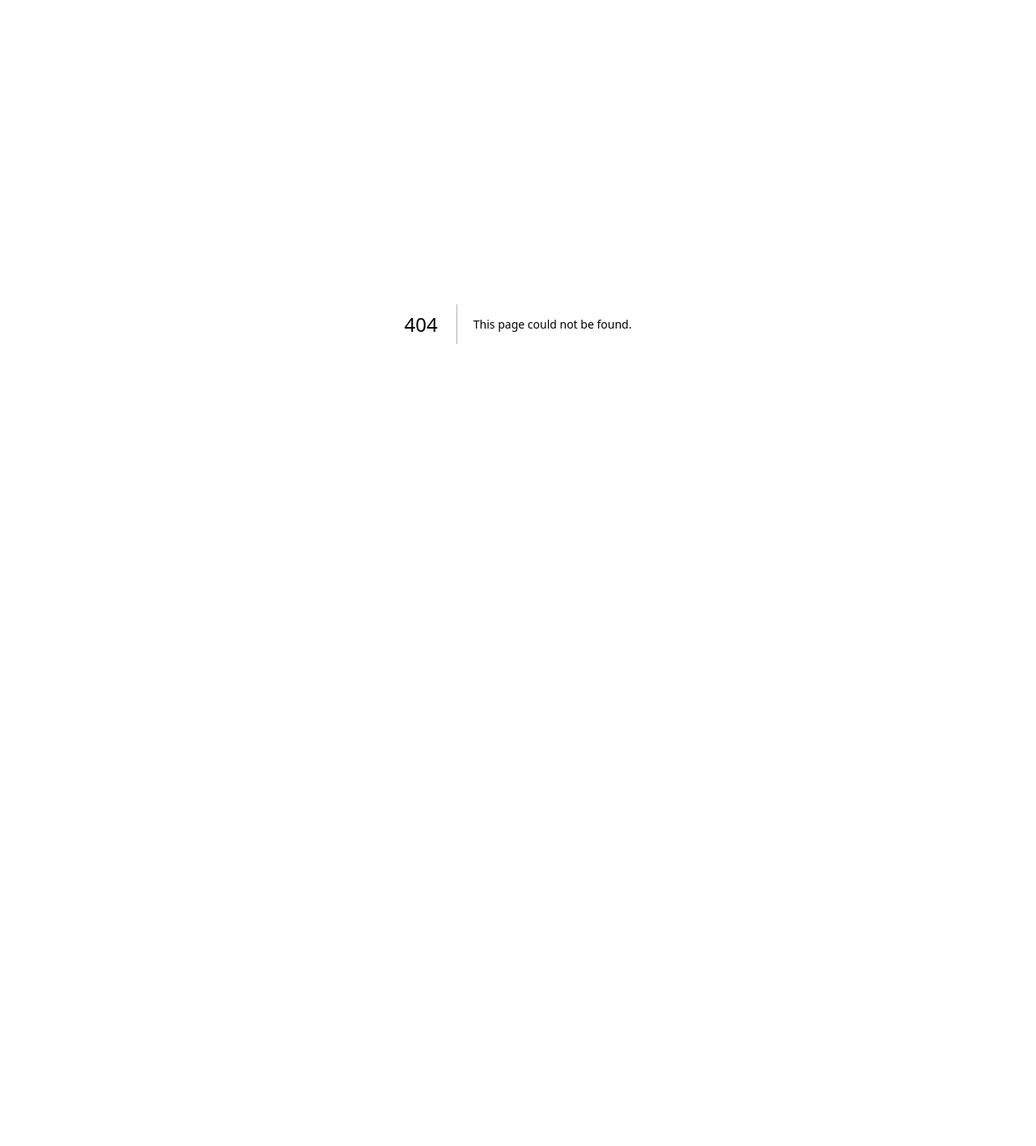
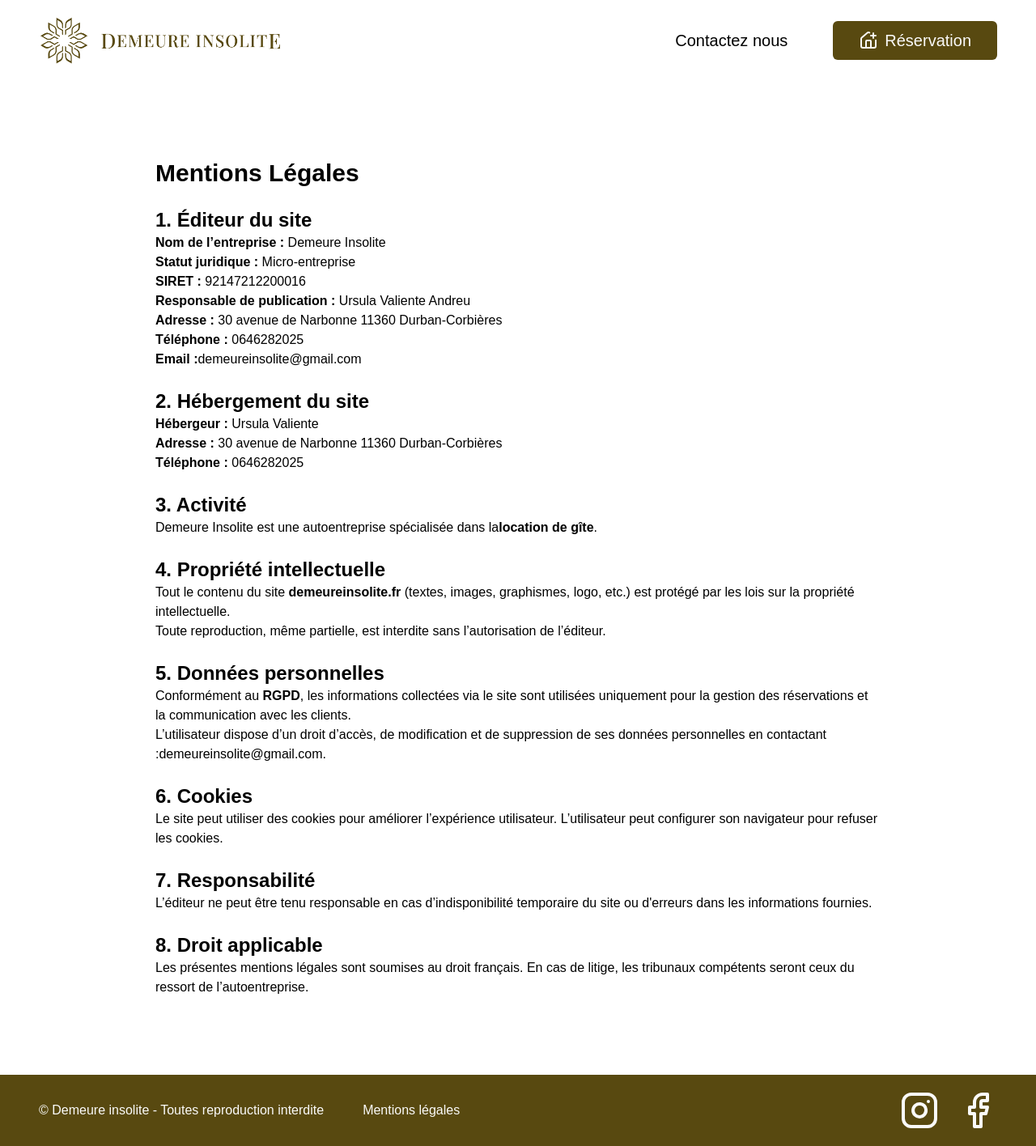
Before and after one commit to zics11/demeureinsolite_v2, a Next.js app: page /mentions-legales in a window 1280 px wide. Before the commit this address had no page. Shown: the whole page at 81% size. Before the commit the page ends 800 px from the top, so only its background shows below. Built offline with nearby package versions, Linux system fonts and the light colour scheme.

Commit message:
ajout page mentions legales

```diff
--- /dev/null
+++ b/app/mentions-legales/page.jsx
@@ -0,0 +1,109 @@
+import Header from '@/components/section/header';
+import Footer from '@/components/section/footer';
+
+export default function MentionsLegales() {
+  return (
+    <main className="">
+      <Header></Header>
+      <div className="  max-w-custom mx-auto px-48 my-24">
+        <h1 className="text-3xl font-bold mb-4">Mentions Légales</h1>
+
+        <h2 className="text-2xl font-semibold mt-6">1. Éditeur du site</h2>
+        <p>
+          <strong>Nom de l’entreprise :</strong> Demeure Insolite
+        </p>
+        <p>
+          <strong>Statut juridique :</strong> Micro-entreprise
+        </p>
+        <p>
+          <strong>SIRET :</strong> 92147212200016
+        </p>
+        <p>
+          <strong>Responsable de publication :</strong> Ursula Valiente Andreu
+        </p>
+        <p>
+          <strong>Adresse :</strong> 30 avenue de Narbonne 11360
+          Durban-Corbières
+        </p>
+        <p>
+          <strong>Téléphone :</strong> 0646282025
+        </p>
+        <p>
+          <strong>Email :</strong>
+          <a href="mailto:demeureinsolite@gmail.com">
+            demeureinsolite@gmail.com
+          </a>
+        </p>
+
+        <h2 className="text-2xl font-semibold mt-6">2. Hébergement du site</h2>
+        <p>
+          <strong>Hébergeur :</strong> Ursula Valiente
+        </p>
+        <p>
+          <strong>Adresse :</strong> 30 avenue de Narbonne 11360
+          Durban-Corbières
+        </p>
+        <p>
+          <strong>Téléphone :</strong> 0646282025
+        </p>
+
+        <h2 className="text-2xl font-semibold mt-6">3. Activité</h2>
+        <p>
+          Demeure Insolite est une autoentreprise spécialisée dans la
+          <strong>location de gîte</strong>.
+        </p>
+
+        <h2 className="text-2xl font-semibold mt-6">
+          4. Propriété intellectuelle
+        </h2>
+        <p>
+          Tout le contenu du site <strong>demeureinsolite.fr</strong> (textes,
+          images, graphismes, logo, etc.) est protégé par les lois sur la
+          propriété intellectuelle.
+        </p>
+        <p>
+          Toute reproduction, même partielle, est interdite sans l’autorisation
+          de l’éditeur.
+        </p>
+
+        <h2 className="text-2xl font-semibold mt-6">5. Données personnelles</h2>
+        <p>
+          Conformément au <strong>RGPD</strong>, les informations collectées via
+          le site sont utilisées uniquement pour la gestion des réservations et
+          la communication avec les clients.
+        </p>
+        <p>
+          L’utilisateur dispose d’un droit d’accès, de modification et de
+          suppression de ses données personnelles en contactant :
+          <a href="mailto:demeureinsolite@gmail.com">
+            demeureinsolite@gmail.com
+          </a>
+          .
+        </p>
+
+        <h2 className="text-2xl font-semibold mt-6">6. Cookies</h2>
+        <p>
+          Le site peut utiliser des cookies pour améliorer l’expérience
+          utilisateur. L’utilisateur peut configurer son navigateur pour refuser
+          les cookies.
+        </p>
+
+        <h2 className="text-2xl font-semibold mt-6">7. Responsabilité</h2>
+        <p>
+          L’éditeur ne peut être tenu responsable en cas d’indisponibilité
+          temporaire du site ou d'erreurs dans les informations fournies.
+        </p>
+
+        <h2 className="text-2xl font-semibold mt-6">8. Droit applicable</h2>
+        <p>
+          Les présentes mentions légales sont soumises au droit français. En cas
+          de litige, les tribunaux compétents seront ceux du ressort de
+          l’autoentreprise.
+        </p>
+      </div>
+      <section className=" bg-background ">
+        <Footer></Footer>
+      </section>
+    </main>
+  );
+}
--- a/app/page.js
+++ b/app/page.js
@@ -1,5 +1,8 @@
 import Image from 'next/image';
 import Header from '@/components/section/header';
+import Footer from '@/components/section/footer';
+import Link from 'next/link';
+
 import Formulaire from '@/components/section/formulaire';
 import {
   Carousel,
@@ -17,13 +20,16 @@ import {
   CreditCard,
   LockKeyhole,
   HandCoins,
+  Phone,
+  Mail,
+  MapPinHouse,
 } from 'lucide-react';
 
 export default function Home() {
   return (
-    <div className="max-w-custom mx-auto px-11">
+    <div className="">
       <Header></Header>
-      <div className="  px-36 my-24">
+      <div className="  max-w-custom mx-auto px-48 my-24">
         <h1 className=" text-6xl font-medium text-center">
           Vivez des séjours uniques en pleine nature, a deux pas de la mer
           méditerranée
@@ -51,7 +57,7 @@ export default function Home() {
           <br></br> Bienvenue chez nous, bienvenue chez vous.
         </p> */}
       </div>
-      <section className=" flex gap-6 px-24">
+      <section className=" flex gap-6 max-w-custom mx-auto px-36">
         <div className=" w-1/2">
           <Carousel>
             <CarouselContent>
@@ -149,7 +155,7 @@ export default function Home() {
           </div>
         </div>
       </section>
-      <section className=" flex gap-6 px-24 mt-6">
+      <section className=" flex gap-6 max-w-custom mx-auto px-36 mt-6">
         <div className=" w-1/2">
           <Carousel>
             <CarouselContent>
@@ -247,7 +253,7 @@ export default function Home() {
           </div>
         </div>
       </section>
-      <section className=" flex gap-6 px-24 my-24 flex-col">
+      <section className=" flex gap-6 max-w-custom mx-auto px-48 my-24 flex-col">
         <h2 className=" text-5xl font-medium text-center">
           Des maisons tout confort trés bien équipées
         </h2>
@@ -291,36 +297,67 @@ export default function Home() {
           <br></br> Bienvenue chez nous, bienvenue chez vous.
         </p>
       </section>
-      <section className=" px-24">
-        <h2 className=" text-5xl font-medium text-center">
-          Réserver ici, sans intermédiaire, sans comission et au
+      <section className="bg-stone-100 py-12">
+        <div className="max-w-custom mx-auto px-36 ">
+          <h2 className=" text-5xl font-medium text-center px-12">
+            Réserver ici, sans intermédiaire, sans comission et au&nbsp;
             <span className=" text-foreground font-bold">
-            {' '}
               meilleur prix garantie
             </span>
           </h2>
           <Formulaire></Formulaire>
           <div className=" flex gap-6 my-12">
             <div className=" flex flex-col items-center w-1/3 gap-3">
-            <CreditCard size={90} strokeWidth={2} />
-            <p className=" text-xl"> Paiement par carte</p>
+              <CreditCard size={90} strokeWidth={2} color="#584910" />
+              <p className=" text-xl text-background"> Paiement par carte</p>
             </div>
             <div className=" flex flex-col items-center w-1/3 gap-3">
-            <LockKeyhole size={90} strokeWidth={2} />
-            <p className=" text-xl">sécurisé</p>
+              <LockKeyhole size={90} strokeWidth={2} color="#584910" />
+              <p className=" text-xl text-background">sécurisé</p>
             </div>
             <div className=" flex flex-col items-center w-1/3 gap-3">
-            <HandCoins size={90} strokeWidth={2} />
-            <p className=" text-xl">Meilleur prix garantie</p>
+              <HandCoins size={90} strokeWidth={2} color="#584910" />
+              <p className=" text-xl text-background">Meilleur prix garantie</p>
+            </div>
           </div>
         </div>
       </section>
-      <section className=" flex gap-6 px-24 my-24 flex-col">
-        <h2 className=" text-5xl font-medium text-center">
-          Une question, une intérrogation , contactez nous
+      <section className=" flex gap-6 max-w-custom mx-auto px-36 my-24 flex-col">
+        <h2 className=" text-5xl font-medium text-center px-12">
+          Une question, contactez nous directement
         </h2>
-
-        <div className=" w-1/2"></div>
+        <div className=" flex flex-row my-12">
+          <div className=" flex flex-col w-1/2 gap-6 justify-between">
+            <a aria-label="Chat on WhatsApp" href="https://wa.me/33646282025">
+              <img
+                alt="Chat on WhatsApp"
+                width={300} // Remplacez par la largeur réelle de votre image en pixels
+                height={5}
+                src="WhatsAppButtonGreenSmall.png"
+              />
+            </a>
+            <div className=" flex flex-row text-lg font-semibold gap-3 items-center">
+              <Phone size={32} strokeWidth={2} />+ 33 6 46 28 20 25
+            </div>
+            <div className=" flex flex-row text-lg font-semibold gap-3 items-center">
+              <MapPinHouse size={32} strokeWidth={2} />
+              30 avenue de Narbonne - 11360 Durban-Corbières
+            </div>
+            <div className=" flex flex-row text-lg font-semibold gap-3 items-center">
+              <Mail size={32} strokeWidth={2} />
+              demeureinsolite@gmail.com
+            </div>
+          </div>
+          <iframe
+            width="100%"
+            height="300px"
+            className=" rounded-md w-1/2"
+            src="//umap.openstreetmap.fr/fr/map/carte-sans-nom_1181187?scaleControl=false&miniMap=false&scrollWheelZoom=true&zoomControl=false&editMode=disabled&moreControl=false&searchControl=false&tilelayersControl=false&embedControl=false&datalayersControl=false&onLoadPanel=none&captionBar=false&captionMenus=false&fullscreenControl=false&captionControl=false&locateControl=false&measureControl=false&editinosmControl=false&starControl=false"
+          ></iframe>
+        </div>
+      </section>
+      <section className=" bg-background ">
+        <Footer></Footer>
       </section>
     </div>
   );
--- /dev/null
+++ b/components/section/footer.jsx
@@ -0,0 +1,26 @@
+import Image from 'next/image';
+import { Button } from '@/components/ui/button';
+import { HousePlus, Instagram, Facebook } from 'lucide-react';
+import Link from 'next/link';
+
+export default function Footer() {
+  return (
+    <div className=" flex flex-row py-5 max-w-custom mx-auto px-12 justify-between text-stone-50 items-center ">
+      <div className=" flex items-center gap-12">
+        <p>© Demeure insolite - Toutes reproduction interdite</p>
+        <Link href="/mentions-legales">
+          <p>Mentions légales</p>
+        </Link>
+      </div>
+
+      <div className=" flex items-center gap-6 font-bold">
+        <a href="https://www.instagram.com/demeureinsolite.11/">
+          <Instagram size={48} strokeWidth={2} />
+        </a>
+        <a href="https://www.facebook.com/demeureinsolite">
+          <Facebook size={48} strokeWidth={2} />
+        </a>
+      </div>
+    </div>
+  );
+}
--- a/components/section/header.jsx
+++ b/components/section/header.jsx
@@ -4,7 +4,7 @@ import { HousePlus } from 'lucide-react';
 
 export default function Header() {
   return (
-    <div className=" flex flex-row py-5 justify-between ">
+    <div className=" flex flex-row py-5 max-w-custom mx-auto px-12 justify-between ">
       <Image
         className=""
         src="/demeureinsolite.png"
```
Also changed, not shown: public/WhatsAppButtonGreenSmall.png (added). Lines whose indentation alone changed are shown as unchanged.
